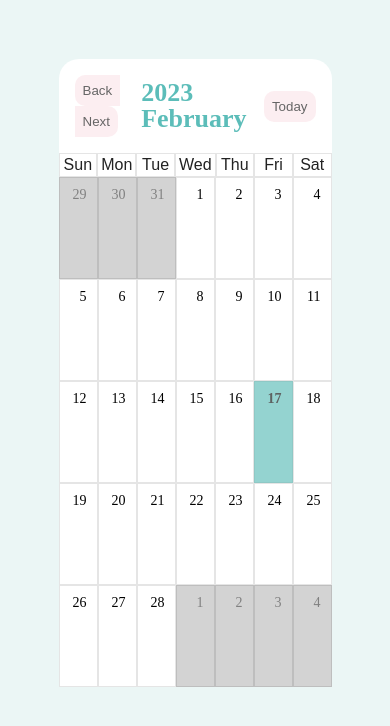
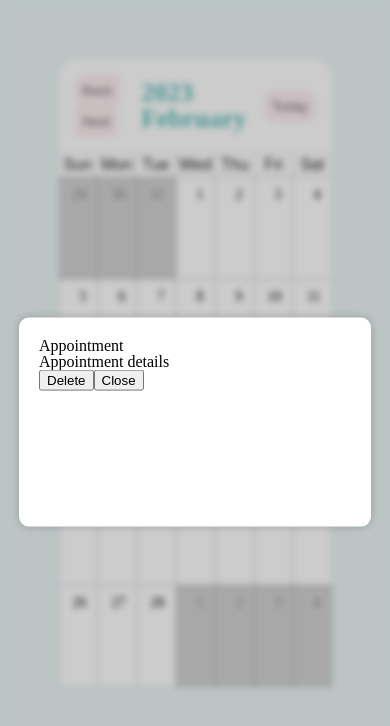
Before and after one commit to aegisnull/react-calendar, a React (Vite) app: page / in a window 390 px wide. Shown: the top 726 px of the page. Built offline with nearby package versions, Linux system fonts and the light colour scheme.

Commit message:
style: add styling with blur background and responsive dimensions to Modal component

```diff
--- a/src/App.jsx
+++ b/src/App.jsx
@@ -1,11 +1,27 @@
+import React from 'react';
 import { Routes, Route, Navigate } from 'react-router-dom';
 import Calendar from './components/Calendar/Calendar';
 
 function App() {
+  const [isModalOpen, setIsModalOpen] = React.useState(true);
+
+  function handleModalOpen() {
+    setIsModalOpen(true);
+  }
+
+  function handleModalClose() {
+    setIsModalOpen(false);
+  }
+
   return (
     <div className='App'>
       <Routes>
-        <Route path='/' element={<Calendar />} />
+        <Route
+          path='/'
+          element={
+            <Calendar isOpen={isModalOpen} onOpen={handleModalOpen} onClose={handleModalClose} />
+          }
+        />
         <Route path='*' element={<Navigate to='/' />} />
       </Routes>
     </div>
--- a/src/components/Calendar/Calendar.jsx
+++ b/src/components/Calendar/Calendar.jsx
@@ -1,9 +1,10 @@
 import React from 'react';
+import Modal from '../Modal/Modal';
 import './Calendar.scss';
 
 const days = ['Sun', 'Mon', 'Tue', 'Wed', 'Thu', 'Fri', 'Sat'];
 
-function Calendar() {
+function Calendar({ isOpen, onOpen, onClose }) {
   // define the state for the current date using the JS Date object
   const [currentDate, setCurrentDate] = React.useState(() => {
     // try to retrieve the saved date from localStorage
@@ -144,6 +145,7 @@ function Calendar() {
 
   return (
     <div className='calendar'>
+      {isOpen ? <Modal onClose={onClose} /> : ''}
       <div className='calendar__header'>
         <div className='calendar__controls'>
           <button
--- a/src/components/Modal/Modal.scss
+++ b/src/components/Modal/Modal.scss
@@ -1,5 +1,26 @@
 .modal {
+  position: absolute;
+  top: 0px;
+  left: 0px;
+  z-index: 10;
+  width: 100vw;
+  height: 100vh;
+  background-color: rgba(0, 0, 0, 0.2);
+  backdrop-filter: blur(3px);
+
   &__content {
+    position: absolute;
+    top: 50%;
+    left: 50%;
+    width: 80%;
+    max-width: 600px;
+    height: 20%;
+    max-height: 400px;
+    padding: 20px;
+    background-color: #fff;
+    border-radius: 10px;
+    box-shadow: 0 0 10px rgba(0, 0, 0, 0.2);
+    transform: translate(-50%, -50%);
   }
 
   &__appointment {
```
